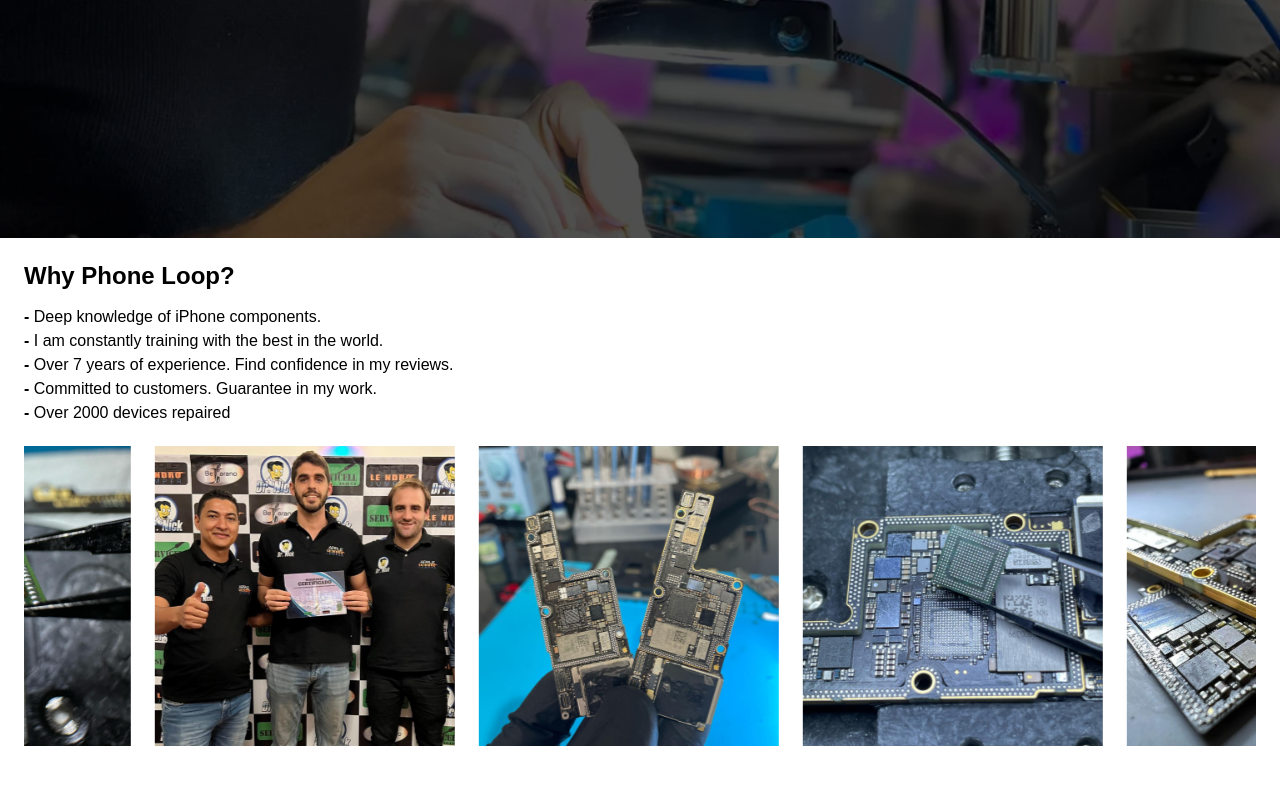
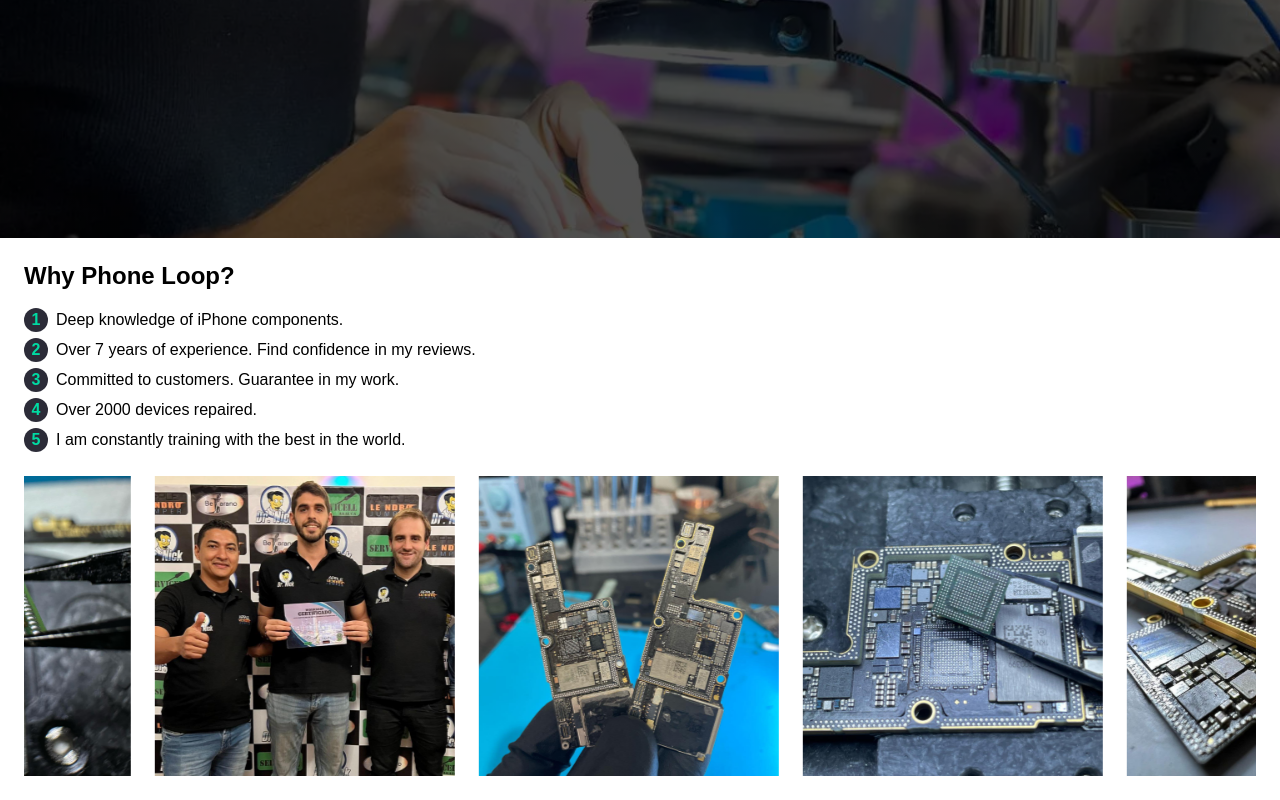
Before and after one commit to Niffxd/iPhoneLooP, a React (Vite) app: page / in a window 1280 px wide. Shown: the part 562-1362 px from the top of the page. Before the commit the page ends 1332 px from the top, so only its background shows below. Built offline with nearby package versions, Linux system fonts and the light colour scheme; a web font is replaced by a local one.

Commit message:
making changes to funnel device and adding link to system manager

```diff
--- a/src/components/FunnelDevice/FunnelDevice.module.css
+++ b/src/components/FunnelDevice/FunnelDevice.module.css
@@ -11,9 +11,27 @@
 }
 
 .important_text > p {
+  display: flex;
+  align-items: center;
   margin-bottom: 6px;
+  gap: 8px;
 }
 
 .important_text span {
+  min-width: 24px;
+  min-height: 24px;
+  width: 24px;
+  height: 24px;
+  display: flex;
+  justify-content: center;
+  align-items: center;
+  color: var(--color-logo-2);
+  background-color: var(--color-logo-1);
   font-weight: bolder;
+  border-radius: 50%;
 }
+
+.important_text > p > span:nth-child(2){
+  width: 12px;
+  height: 24px;
+}
--- a/src/components/FunnelDevice/index.jsx
+++ b/src/components/FunnelDevice/index.jsx
@@ -2,15 +2,28 @@ import FunnelSlider from '../FunnelSlider'; //eslint-disable-line
 import style from './FunnelDevice.module.css';
 
 export default function FunnelDevice () {
+  const paragraphs = [
+    'Deep knowledge of iPhone components.',
+    'Over 7 years of experience. Find confidence in my reviews.',
+    'Committed to customers. Guarantee in my work.',
+    'Over 2000 devices repaired.',
+    'I am constantly training with the best in the world.'
+  ];
+
   return (
     <section className={style.funnel_device_container}>
       <div className={style.important_text}>
         <h1>Why Phone Loop?</h1>
-        <p><span> - </span>Deep knowledge of iPhone components.</p>
-        <p><span> - </span>I am constantly training with the best in the world.</p>
-        <p><span> - </span>Over 7 years of experience. Find confidence in my reviews.</p>
-        <p><span> - </span>Committed to customers. Guarantee in my work.</p>
-        <p><span> - </span>Over 2000 devices repaired</p>
+        {
+          paragraphs.map((paragraph, index) => {
+            return (
+              <p key={index}>
+                <span>{index + 1} </span>
+                {paragraph}
+              </p>
+            );
+          })
+        }
       </div>
       <FunnelSlider />
     </section>
--- a/src/components/FunnelSlider/FunnelSlider.module.css
+++ b/src/components/FunnelSlider/FunnelSlider.module.css
@@ -9,7 +9,7 @@
   display: flex;
   gap: 1.5rem;
   animation-name: slide;
-  animation-duration: 20s;
+  animation-duration: 40s;
   animation-timing-function: linear;
   animation-direction: alternate;
   animation-iteration-count: infinite;
@@ -21,6 +21,6 @@
 
 @keyframes slide {
   to {
-    transform: translateX(calc(-310px * 9));
+    transform: translateX(calc(-310px * 18));
   }
 }
--- a/src/components/FunnelSlider/index.jsx
+++ b/src/components/FunnelSlider/index.jsx
@@ -12,6 +12,13 @@ export default function FunnelDevice () {
             );
           })
         }
+        {
+          list.map(({ id, imgPath }) => {
+            return (
+              <img key={id} src={imgPath} alt='funnel-slider-image' />
+            );
+          })
+        }
       </div>
     </div>
   );
--- a/src/components/HomeSlider/index.jsx
+++ b/src/components/HomeSlider/index.jsx
@@ -24,7 +24,7 @@ export default function HomeSlider () {
     {/* <div className={style.second_image}></div> */}
     <div className={style.text_description}>
       <h1>Hi, I'm Franco. I'm an iPhone repair expert, specialized in motherboard repairs</h1>
-      <Link className={style.link_to_book} to='https://phonelooperth.com' target='_blank'>
+      <Link className={style.link_to_book} to='/system.html' target='_blank'>
         Book now
       </Link>
     </div>
```
Also changed, not shown: system.html (added, +10 -0 lines).
